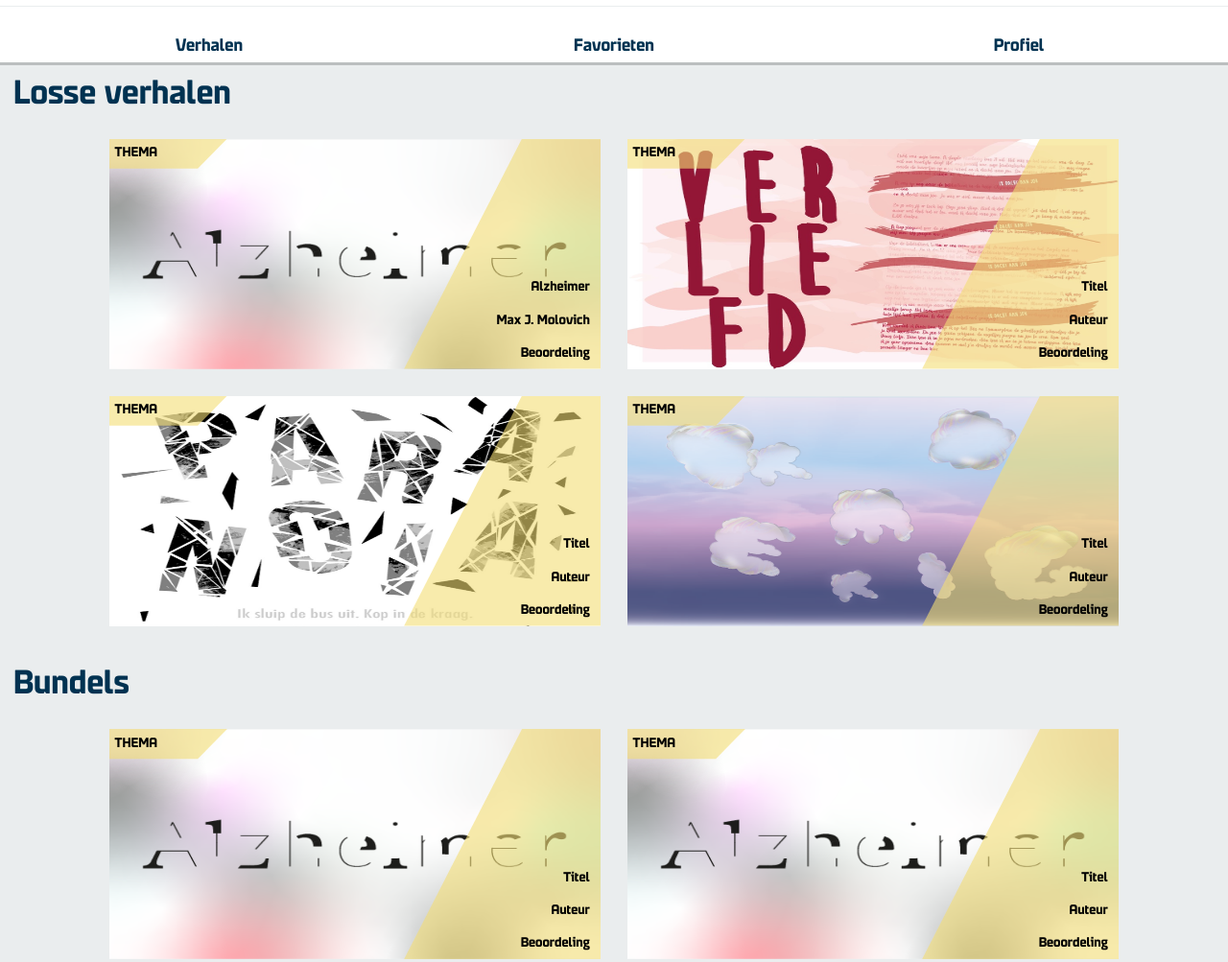
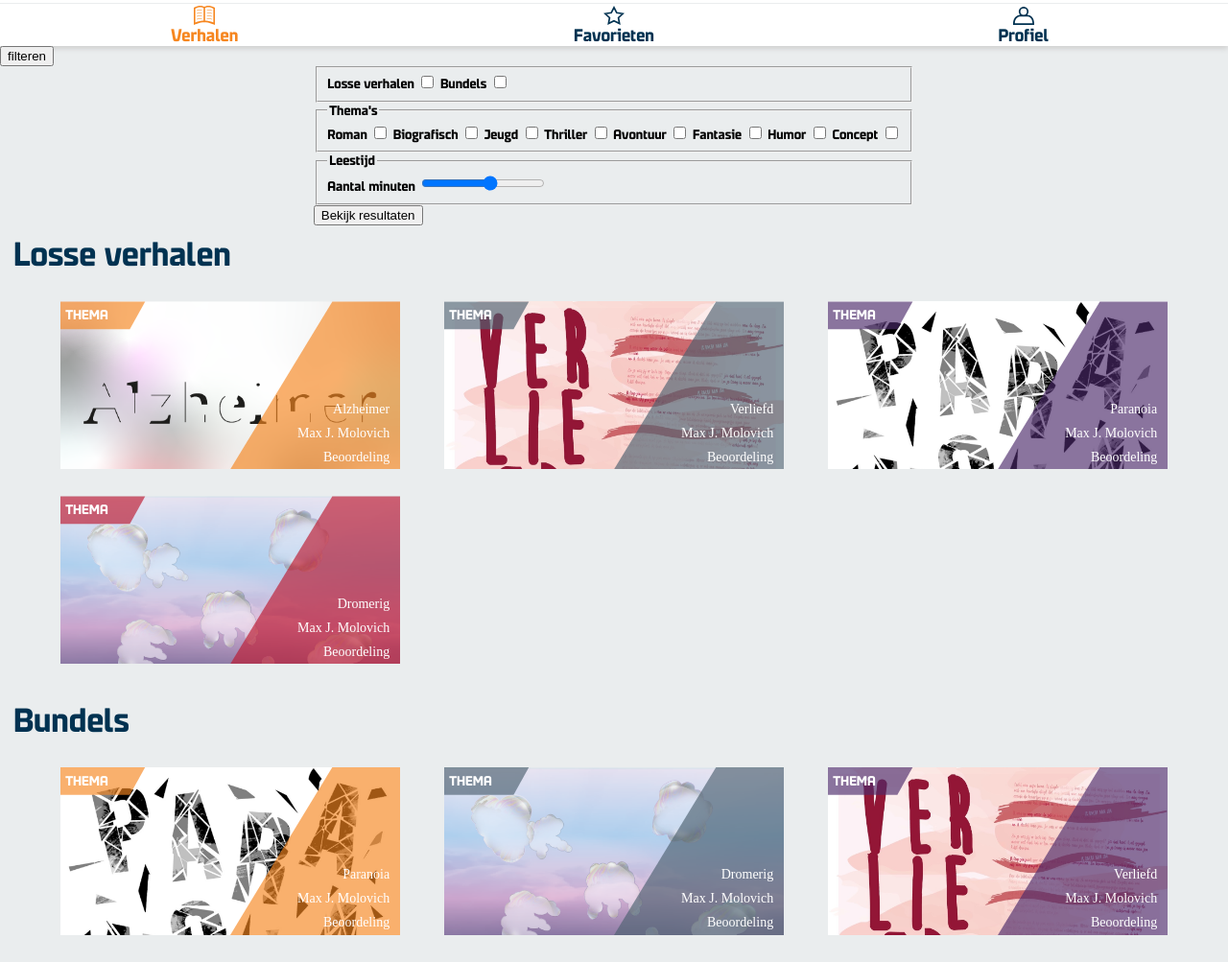
Before and after one commit to BasvandenBrink98/WEB-Herkansing, a plain HTML site: page index.html in a window 1280 px wide. Shown: the part 53-1056 px from the top of the page at 96% size. Drawn offline with Linux system fonts and the light colour scheme.

Commit message:
Aanpassingen 0-10-2019

```diff
--- a/css/style.css
+++ b/css/style.css
@@ -7,8 +7,8 @@
 }
 
 @font-face {
-  font-family: DFDS;
-  src: url(fonts/dfds_light.ttf);
+  font-family: DFDS-light;
+  src: url(fonts/dfds-light.ttf);
   font-weight: normal;
 }
 
@@ -32,6 +32,7 @@ header{
   display: grid;
   grid-template-columns: 2fr 1fr 0.5fr;
   grid-template-rows: 1fr 0.5fr;
+  box-shadow: 0px 3px 5px 0px rgba(209,209,209,1);
 }
 
 #logo{
@@ -99,7 +100,6 @@ header > a{
 
 header > a:hover{
   color: #f6861f;
-  font-size: 1.1em;
   transition: all .2s;
 
 }
@@ -110,10 +110,9 @@ nav{
   grid-column: 1 / 4;
   grid-row: 2 / 2;
   background-color: white;
-  margin-top: 0;
-  padding: 0.5em;
+  margin-top: 0em;
   border-top: solid 1.5px #eaedee;
-  box-shadow: 0px 3px RGBA(0,0,0,0.2);
+
 
 }
 
@@ -138,6 +137,10 @@ ul a:hover:active{
   color: #f6861f;
 }
 
+.thisPage{
+  color: #F6861F;
+}
+
 li{
   justify-self: center;
 }
@@ -145,6 +148,7 @@ li{
 li:nth-of-type(1){
   grid-column: 1 / 2;
   grid-row: 1 / 2;
+  align-self: baseline;
 }
 
 li:nth-of-type(2){
@@ -155,6 +159,7 @@ li:nth-of-type(2){
 li:nth-of-type(3){
   grid-column: 2 / 3;
   grid-row: 1 / 2;
+  align-self: baseline;
 }
 
 li:nth-of-type(4){
@@ -165,6 +170,7 @@ li:nth-of-type(4){
 li:nth-of-type(5){
   grid-column: 3 / 3;
   grid-row: 1 / 2;
+  align-self: baseline;
 }
 
 li:nth-of-type(6){
@@ -173,7 +179,32 @@ li:nth-of-type(6){
 }
 
 
+li img{
+  width: 1.2em;
+}
+
+li img:nth-of-type(1){
+  margin-bottom: -0.3em;
+}
+
+
 /* Main */
+button:nth-of-type(1){
+
+}
+
+.FilterOn{
+  visibility: visible;
+  opacity: 1;
+  transition: all 1s;
+}
+
+.FilterOff{
+  visibility: hidden;
+  opacity: 0;
+  transition: all 1s;
+}
+
 h2{
   font-family: DFDS;
   font-weight: bold;
@@ -192,7 +223,7 @@ h2{
   display: grid;
   grid-template-columns: auto;
   grid-template-rows: auto;
-  grid-row-gap: 1em;
+  grid-row-gap: 1.4em;
   margin-bottom: 2em;
 }
 
@@ -213,7 +244,6 @@ article > a{
 
 article footer{
   height: 30vh;
-  background-color: rgba(243, 222, 118, 0.6);
   clip-path: polygon(60% 0, 100% 0, 100% 100%, 0% 100%);
   grid-column: 2/3;
   grid-row: 1/2;
@@ -222,18 +252,28 @@ article footer{
   grid-template-rows: 3fr 0.75fr 0.75fr 0.75fr;
 }
 
-/* Schuine vierkant */
-.figuur{
-  width: 30em;
-  height: 9em;
-  background-color: rgba(243, 222, 118, 0.6);
-  clip-path: polygon(72% 0, 100% 0, 100% 100%, 41% 100%);
-  grid-column: 1 / 2;
-  grid-row: 1 / 2;
-  justify-self: right;
+article:nth-of-type(1) footer,
+article:nth-of-type(1) h4{
+  background-color: rgba(246, 134, 31, 0.65);
 }
 
-/* Inhoud los verhaal */
+article:nth-of-type(2) footer,
+article:nth-of-type(2) h4{
+  background-color: rgba(77, 97, 113, 0.65);
+}
+
+article:nth-of-type(3) footer,
+article:nth-of-type(3) h4{
+  background-color: rgba(76, 42, 107, 0.65);
+}
+
+article:nth-of-type(4) footer,
+article:nth-of-type(4) h4{
+  background-color: rgba(189, 23, 47, 0.65);
+}
+
+
+/* Inhoud verhaal */
 img{
   grid-column: 1 / 3;
   grid-row: 1 / 2;
@@ -241,19 +281,18 @@ img{
 }
 
 h4{
-  color: black;
+  height: 17.5em;
+  color: #FFF;
   text-transform: uppercase;
-  background-color: rgba(243, 222, 118, 0.6);
   clip-path: polygon(0 0, 40% 0%, 30% 13%, 0% 13%);;
   grid-column: 1 / 2;
   grid-row: 1 /2;
   margin: 0em 0;
-  padding: 0.9em 0 0 0.6em;
+  padding: 0.6em 0 0 0.6em;
 }
 
-
 p{
-  font-family: DFDS;
+  font-family: DFDS-light;
   font-weight: normal;
   font-size: 1em;
 }
@@ -261,6 +300,7 @@ p{
 footer > p{
   text-align: right;
   align-self: center;
+  color: #FFF;
   padding-right: 0.8em;
   margin: 0.2em 0;
 }
@@ -278,6 +318,24 @@ article a footer p:nth-of-type(3) {
   grid-row: 4 / 5;
 }
 
+button:nth-of-type(2){
+  font-family: DFDS;
+  font-weight: normal;
+  color: #FFF;
+  font-size: 1.8em;
+  text-transform:uppercase;
+  background-color: #F6861F;
+  border: none;
+  width: 8em;
+  height: 2.5em;
+  position: fixed;
+  bottom: 29px;
+  left: 50%;
+  transform: translate(-50%, 0px);
+  box-shadow: 3px 3px 14px 0px rgba(133,131,133,1);
+}
+
+/*Klein formaat*/
 @media (max-width: 380px) {
   article{
     width: 80vw;
@@ -289,7 +347,19 @@ article a footer p:nth-of-type(3) {
   }
 }
 
+/*Tablet formaat*/
 @media screen and (min-width: 650px) {
+  /*Header*/
+  input[name="search"]{
+    width: 12em;
+  }
+
+  input[name="search"]:focus{
+    width: 14em;
+  }
+
+
+  /*Main*/
   .verhalen{
     width: 100vw;
     display: grid;
@@ -299,7 +369,8 @@ article a footer p:nth-of-type(3) {
   }
 
   article{
-    width: 40vw;
+    width: 85%;
+    height: 12.5em;
   }
 
   article:nth-of-type(1n){
@@ -312,12 +383,56 @@ article a footer p:nth-of-type(3) {
     justify-self: left;
   }
 
+  article a{
+    grid-template-columns: 2fr 2fr;
+
+  }
+
   article a img{
-    height: 30vh;
+    /* height: 30vh; */
+  }
+
+  article footer{
+    height: 12.5em;
   }
 
   h4{
     padding: 0.4em 0 0 0.4em;
+    height: 12.5em;
+    clip-path: polygon(0 0, 50% 0%, 41% 16%, 0% 16%);
   }
 
 }
+
+@media screen and (min-width: 900px) {
+
+  /*Main*/
+  .verhalen{
+    width: 100vw;
+    display: grid;
+    grid-template-columns: 1fr 1fr 1fr;
+    grid-template-rows: auto;
+    grid-row-gap: 2em;
+    grid-column-gap: 1em;
+  }
+
+  article:nth-of-type(1){
+    grid-column: 1/2;
+    justify-self: right;
+  }
+
+  article:nth-of-type(2){
+    grid-column: 2/3;
+    justify-self: center;
+  }
+
+  article:nth-of-type(3){
+    grid-column: 3/4;
+    justify-self: left;
+  }
+
+  article:nth-of-type(4){
+    grid-column: 1/2;
+    justify-self: right;
+  }
+}
--- a/index.html
+++ b/index.html
@@ -20,30 +20,36 @@
         <nav>
             <ul>
                 <li>
-                    <img src="">
+                    <a href="">
+                      <img src="img/VerhaalIconOranje.svg" alt="verhaal icoon">
+                    </a>
                 </li>
                 <li>
-                    <a href="index.html">Verhalen</a>
+                    <a class="thisPage" href="index.html">Verhalen</a>
                 </li>
                 <li>
-                    <img src="">
+                    <a href="">
+                      <img src="img/FavorietIconBlauw.svg" alt="favoriet icoon">
+                    </a>
                 </li>
                 <li>
                     <a href="">Favorieten</a>
                 </li>
                 <li>
-                    <img src="">
+                    <a href="">
+                      <img src="img/ProfielIconBlauw.svg" alt="profiel icoon">
+                    </a>
                 </li>
                 <li>
                     <a href="">Profiel</a>
                 </li>
             </ul>
         </nav>
+    </header>
+    <main>
       <section id="filteren">
-          <!-- <a>
-              <img id="filterButton" src="img/FilterIcon.png">
-          </a>
-          <form id="filterLaag">
+        <button id="filterBtn">filteren</button>
+        <form id="filterForm">
             <fieldset>
                 <label for="losseVerhalen">Losse verhalen</label>
                 <input id="losseVerhalen" type="checkbox">
@@ -77,10 +83,8 @@
                 <input id="leestijdSleder" type="range" min="1" max="8">
             </fieldset>
             <button>Bekijk resultaten</button>
-          </form> -->
+        </form>
       </section>
-    </header>
-    <main>
       <section class="verhalen">
           <h2>Losse verhalen</h2>
           <article>
@@ -99,8 +103,8 @@
                 <img src="img/Thumbnail_Verliefd.jpeg" alt="alzheimer-afbeelding">
                 <h4>Thema</h4>
                 <footer>
-                      <p>Titel</p>
-                      <p>Auteur</p>
+                    <p>Verliefd</p>
+                    <p>Max J. Molovich</p>
                     <p>Beoordeling</p>
                 </footer>
               </a>
@@ -110,8 +114,8 @@
                 <img src="img/Thumbnial_Paranoia.jpeg" alt="alzheimer-afbeelding">
                 <h4>Thema</h4>
                 <footer>
-                      <p>Titel</p>
-                      <p>Auteur</p>
+                    <p>Paranoia</p>
+                    <p>Max J. Molovich</p>
                     <p>Beoordeling</p>
                 </footer>
               </a>
@@ -121,8 +125,8 @@
                 <img src="img/Thumbnail_Dromerig.png" alt="alzheimer-afbeelding">
                 <h4>Thema</h4>
                 <footer>
-                      <p>Titel</p>
-                      <p>Auteur</p>
+                    <p>Dromerig</p>
+                    <p>Max J. Molovich</p>
                     <p>Beoordeling</p>
                 </footer>
               </a>
@@ -132,11 +136,33 @@
           <h2>Bundels</h2>
           <article>
               <a>
-                <img src="img/Thumbnail_Ahlzheimer.png" alt="alzheimer-afbeelding">
+                <img src="img/Thumbnial_Paranoia.jpeg" alt="alzheimer-afbeelding">
                 <h4>Thema</h4>
                 <footer>
-                    <p>Titel</p>
-                    <p>Auteur</p>
+                    <p>Paranoia</p>
+                    <p>Max J. Molovich</p>
+                    <p>Beoordeling</p>
+                </footer>
+              </a>
+          </article>
+          <article>
+              <a>
+                <img src="img/Thumbnail_Dromerig.png" alt="alzheimer-afbeelding">
+                <h4>Thema</h4>
+                <footer>
+                    <p>Dromerig</p>
+                    <p>Max J. Molovich</p>
+                    <p>Beoordeling</p>
+                </footer>
+              </a>
+          </article>
+          <article>
+              <a>
+                <img src="img/Thumbnail_Verliefd.jpeg" alt="alzheimer-afbeelding">
+                <h4>Thema</h4>
+                <footer>
+                    <p>Verliefd</p>
+                    <p>Max J. Molovich</p>
                     <p>Beoordeling</p>
                 </footer>
               </a>
@@ -146,30 +172,8 @@
                 <img src="img/Thumbnail_Ahlzheimer.png" alt="alzheimer-afbeelding">
                 <h4>Thema</h4>
                 <footer>
-                    <p>Titel</p>
-                    <p>Auteur</p>
-                    <p>Beoordeling</p>
-                </footer>
-              </a>
-          </article>
-          <article>
-              <a>
-                <img src="img/Thumbnail_Ahlzheimer.png" alt="alzheimer-afbeelding">
-                <h4>Thema</h4>
-                <footer>
-                    <p>Titel</p>
-                    <p>Auteur</p>
-                    <p>Beoordeling</p>
-                </footer>
-              </a>
-          </article>
-          <article>
-              <a>
-                <img src="img/Thumbnail_Ahlzheimer.png" alt="alzheimer-afbeelding">
-                <h4>Thema</h4>
-                <footer>
-                    <p>Titel</p>
-                    <p>Auteur</p>
+                    <p>Alzheimer</p>
+                    <p>Max J. Molovich</p>
                     <p>Beoordeling</p>
                 </footer>
               </a>
--- a/js/script.js
+++ b/js/script.js
@@ -1,17 +1,19 @@
-/*jslint browser: true, devel: true, eqeq: true, plusplus: true, sloppy: true, vars: true, white: true*/
-/*eslint-env browser*/
-/*eslint 'no-console': 0*/
+var btn = document.querySelector('#filterBtn');
+var form = document.querySelector('#filterForm');
+var filtersZichtbaar = false;
+console.log(filtersZichtbaar);
 
-$(document).ready(function(){
+function btnSwitch() {
+  console.log(form)
+   if (filtersZichtbaar == true) {
+     form.classList.add('FilterOn');
+     form.classList.remove('FilterOff');
+     filtersZichtbaar = false;
+   } else {
+     form.classList.add('FilterOff');
+     form.classList.remove('FilterOn');
+     filtersZichtbaar = true;
+   }
+}
 
-   $("#filterButton").on("click", function(){
-      $("#filterLaag").slideToggle();
-   });
-
-    $("#searchButton").on("click", function(){
-      $("#searchField").animate({
-          width:"toggle"},"swing"
-    );
-   });
-
-});
+btn.addEventListener('click', btnSwitch);
```
Also changed, not shown: img/FavorietIconBlauw.svg (added), img/FavorietIcoonOranje.svg (added), img/ProfielIconBlauw.svg (added), img/ProfielIcoonOranje.svg (added), img/VerhaalIconBlauw.svg (added), img/VerhaalIconOranje.svg (added). Lines whose indentation alone changed are shown as unchanged.
